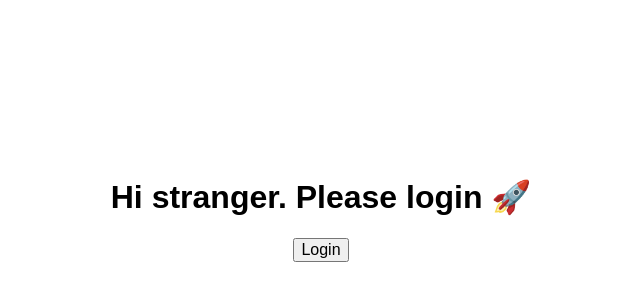
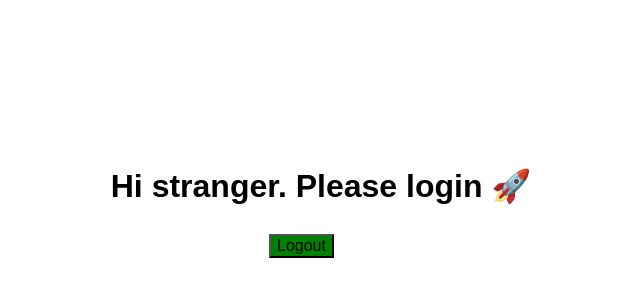
Before and after one commit to oleksii-sumy/html-css, a React app in the folder react/lesson6-conditional_rendering/task1-conditional_rendering_with_if/: page / in a window 1280 px wide. Shown: the part 190-490 px from the top of the page, without its empty margins (319-959 px from the left). Built offline with nearby package versions, Linux system fonts and the light colour scheme.

Commit message:
Add files via upload

```diff
--- a/react/lesson6-conditional_rendering/task1-conditional_rendering_with_if/src/Auth.jsx
+++ b/react/lesson6-conditional_rendering/task1-conditional_rendering_with_if/src/Auth.jsx
@@ -1,5 +1,7 @@
 import React, { Component } from 'react';
 import Greeting from './Greeting';
+import Login from './Login';
+import Logout from './Logout';
 
 class Auth extends Component {
   constructor(props) {
@@ -9,12 +11,12 @@ class Auth extends Component {
       isLoggedIn: false,
     };
   }
-  handleLogin = () => {
+  onLogin = () => {
     this.setState({
       isLoggedIn: true,
     });
   };
-  handleLogout = () => {
+  onLogout = () => {
     this.setState({
       isLoggedIn: false,
     });
@@ -23,14 +25,14 @@ class Auth extends Component {
   render() {
     let button;
     if (this.state.isLoggedIn) {
-      button = <button onClick={this.handleLogout}>Logout</button>;
+      button = <Logout onClick={this.onLogin} />;
     } else {
-      button = <button onClick={this.handleLogin}>Login</button>;
+      button = <Login onClick={this.onLogin}/>;
     }
     return (
       <div className="panel">
         <Greeting isLoggedIn={this.state.isLoggedIn} />
-        <div>{button}</div>
+        <div className="btn">{button}</div>
       </div>
     );
   }
--- a/react/lesson6-conditional_rendering/task1-conditional_rendering_with_if/src/GuestGreeting.jsx
+++ b/react/lesson6-conditional_rendering/task1-conditional_rendering_with_if/src/GuestGreeting.jsx
@@ -1,11 +1,7 @@
 import React from 'react';
 
 const GuestGreeting = props => {
-    return (
-      <h1>
-        Hi stranger. Please login 🚀
-      </h1>
-    );
+    return <h1>Hi stranger. Please login 🚀</h1>;
 };
 
 export default GuestGreeting;
--- /dev/null
+++ b/react/lesson6-conditional_rendering/task1-conditional_rendering_with_if/src/Login.jsx
@@ -0,0 +1,11 @@
+import React from "react";
+
+const Login = props => {
+  return (
+    <button className="login">
+      Logout
+    </button>
+  );
+};
+
+export default Login;
--- /dev/null
+++ b/react/lesson6-conditional_rendering/task1-conditional_rendering_with_if/src/Logout.jsx
@@ -0,0 +1,11 @@
+import React from "react";
+
+const Logout = props => {
+  return (
+        <button className="logout" >
+          Logout
+        </button>
+      );
+};
+
+export default Logout;
```
Also changed, not shown: react/lesson6-conditional_rendering/task1-conditional_rendering_with_if/src/index.scss (line endings or trailing spaces).
